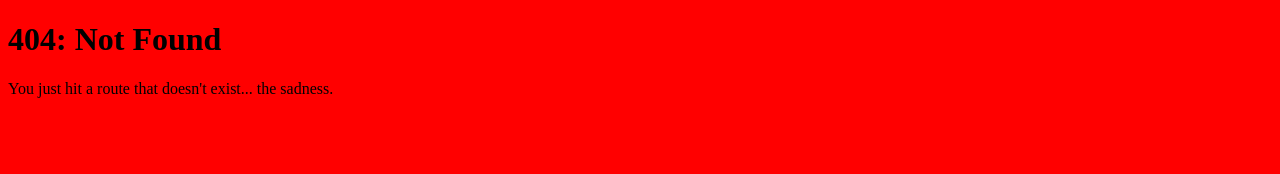
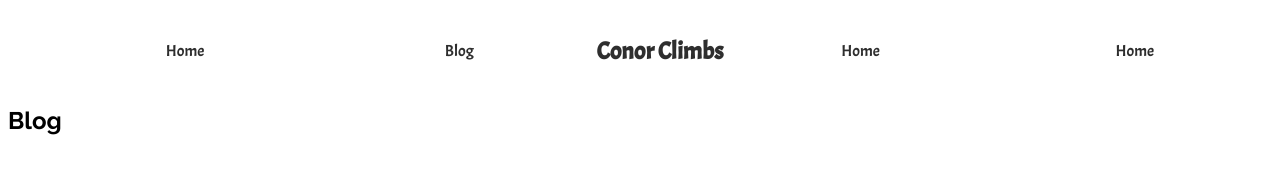
Before and after one commit to Conorbeamish/conor-climbs, a Gatsby site in the folder gatsby/: page /blog in a window 1280 px wide. Before the commit this address had no page. Built offline with nearby package versions, Linux system fonts and the light colour scheme; Gatsby itself is replaced by a stand-in of ours.

Commit message:
Add layout, config page wrapper in gatsby-browser

```diff
--- a/gatsby/gatsby-browser.js
+++ b/gatsby/gatsby-browser.js
@@ -1,7 +1,10 @@
-/**
- * Implement Gatsby's Browser APIs in this file.
- *
- * See: https://www.gatsbyjs.com/docs/browser-apis/
- */
+import React from 'react';
+import Layout from "./src/components/Layout";
 
-// You can delete this file if you're not using it
+export function wrapPageElement({element, props}){
+  return(
+    <Layout {...props}>
+      {element}
+    </Layout>
+  )
+}
--- /dev/null
+++ b/gatsby/src/components/Logo.js
@@ -0,0 +1,19 @@
+import React from 'react';
+import styled from "styled-components";
+import mountain from "../assets/images/mountain.svg"
+
+const LogoStyles = styled.div`
+  background-image: url(${mountain});
+`
+
+const Logo = () => {
+  return (
+    <LogoStyles>
+      <div>
+        <h1>Conor Climbs</h1>
+      </div>
+    </LogoStyles>
+  );
+}
+
+export default Logo;
--- /dev/null
+++ b/gatsby/src/components/Nav.js
@@ -0,0 +1,49 @@
+import React from 'react';
+import styled from "styled-components";
+import {Link} from "gatsby";
+import Logo from "./Logo";
+import font from "../assets/fonts/Acme-Regular.ttf"
+
+const NavStyles = styled.div`
+   @font-face {
+     font-family: Acme;
+     src: url(${font});
+   }
+
+  ul  {
+    display: grid;
+    grid-template-columns: 1fr 1fr auto 1fr 1fr;
+    font-family: Acme;
+    place-items: center;
+  }
+`;
+
+const Nav = () => {
+  return (
+    <NavStyles>
+      <nav>
+        <ul>
+          <li>
+            <Link to="/">Home</Link>
+          </li>
+          <li>
+            <Link to="/blog">Blog</Link>
+          </li>
+          <li>
+            <Link to="/">
+              <Logo />
+            </Link>
+          </li>
+          <li>
+            <Link to="/">Home</Link>
+          </li>
+          <li>
+            <Link to="/">Home</Link>
+          </li>
+        </ul>
+      </nav>
+    </NavStyles>
+   );
+}
+
+export default Nav;
--- a/gatsby/src/components/layout.js
+++ b/gatsby/src/components/layout.js
@@ -1,11 +1,12 @@
-import React from "react"
-import GlobalStyles from "../styles/GlobalStyles"
+import React from "react";
+import Nav from "../components/Nav";
+import GlobalStyles from "../styles/GlobalStyles";
 
 const Layout = ({ children }) => {
-
   return (
     <>
       <GlobalStyles />
+      <Nav />
       {children}
     </>
   )
--- a/gatsby/src/pages/404.js
+++ b/gatsby/src/pages/404.js
@@ -1,6 +1,6 @@
 import React from "react"
 
-import Layout from "../components/layout"
+import Layout from "../components/Layout"
 
 const NotFoundPage = () => (
   <Layout>
--- /dev/null
+++ b/gatsby/src/pages/blog.js
@@ -0,0 +1,11 @@
+import React from 'react';
+
+const Blog = () => {
+  return (
+    <>
+      <h2>Blog</h2>
+    </>
+  );
+}
+
+export default Blog;
--- a/gatsby/src/pages/index.js
+++ b/gatsby/src/pages/index.js
@@ -1,11 +1,11 @@
 import React from "react";
 import { Link } from "gatsby";
-import Layout from "../components/layout";
+import Layout from "../components/Layout";
 
 const IndexPage = () => (
-  <Layout>
+  <>
     <h1>Hello</h1>
-  </Layout>
+  </>
 )
 
 export default IndexPage
--- a/gatsby/src/styles/GlobalStyles.js
+++ b/gatsby/src/styles/GlobalStyles.js
@@ -1,9 +1,29 @@
-import {createGlobalStyle} from "styled-components"
+import {createGlobalStyle} from "styled-components";
+import font from "../assets/fonts/Raleway-VariableFont_wght.ttf"
 
 const GlobalStyles = createGlobalStyle`
-  body {
-    background-color: red;
+  @font-face {
+    font-family: Raleway;
+    src: url(${font});
   }
+  :root {
+    --black: #2E2E2E;
+  }
+  body{
+    font-size: 1rem;
+    font-family: Raleway, sans-serif;
+  }
+  ul {
+    list-style:none;
+  }
+  a {
+    text-decoration: none;
+    color: var(--black);
+  }
+  a:visited {
+    color: var(--black)
+  }
+
 `
 
 export default GlobalStyles;
```
Also changed, not shown: gatsby/src/assets/fonts/Acme-Regular.ttf (added), gatsby/src/assets/fonts/Dosis-VariableFont_wght.ttf (added), gatsby/src/assets/fonts/Raleway-VariableFont_wght.ttf (added), gatsby/src/assets/images/mountain.png (added), gatsby/src/assets/images/mountain.svg (added), gatsby/static/favicon.ico (added).
